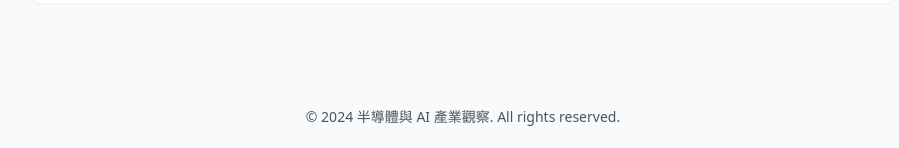
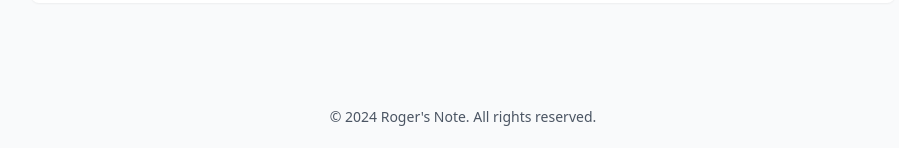
Before and after one commit to bear0103papa/Roger-s-Note, a Jekyll site: the page built from docs/index.md, in a window 1280 px wide and 1270 px high. Shown: the part 1119-1267 px from the top of the window, without its empty margins (177-1076 px from the left). Built offline with Jekyll 4.4.1, drawn with Linux system fonts in a browser that asks for light colours; nearby versions of some CDN libraries.

Commit message:
Initial website setup

```diff
--- a/docs/_config.yml
+++ b/docs/_config.yml
@@ -1,6 +1,6 @@
 # 網站基本設定
-title: 半導體與 AI 產業觀察
-description: 關注半導體與 AI 產業發展的深度分析
+title: Roger's Note
+description: Investor, Operator, Philosopher
 url: https://bear0103papa.github.io
 baseurl: /Roger-s-Note
 
```
